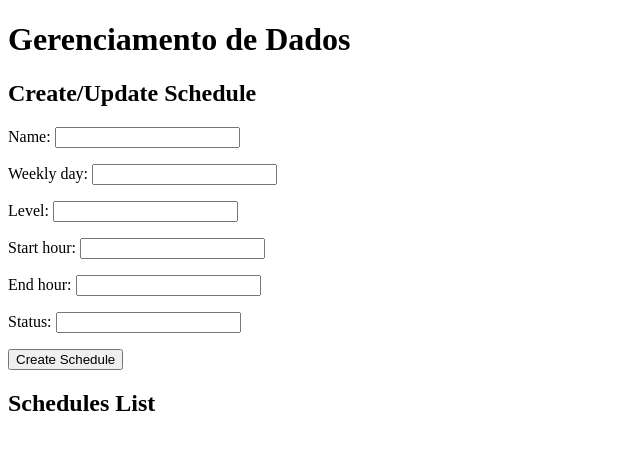
After one commit to micaelcosmo/nf_page, a Django app: page /class_schedules/management/ in a window 1280 px wide. The commit adds this page. Shown: the top 450 px of the page, without its empty margins (0-640 px from the left). Run offline with Django 5.2, Linux system fonts and the light colour scheme; data that the repository does not hold is empty.

Commit message:
feat: Schedules Management View

```diff
--- /dev/null
+++ b/portal_nf/navigate/forms.py
@@ -0,0 +1,7 @@
+from django import forms
+from .models import Schedules
+
+class SchedulesForm(forms.ModelForm):
+    class Meta:
+        model = Schedules
+        fields = '__all__'
--- /dev/null
+++ b/portal_nf/navigate/templates/management.html
@@ -0,0 +1,40 @@
+{% load static %}
+<!DOCTYPE html>
+<html lang="pt-br">
+<head>
+    <meta charset="UTF-8">
+    <meta name="viewport" content="width=device-width, initial-scale=1.0">
+    <title>Gerenciamento de Dados</title>
+</head>
+<body>
+    <header>
+        <h1>Gerenciamento de Dados</h1>
+    </header>
+    <h2>Create/Update Schedule</h2>
+    <form method="post">
+        {% csrf_token %}
+        {{ form.as_p }}
+        {% if schedule_to_update %}
+            <input type="hidden" name="schedule_id" value="{{ schedule_to_update.id }}">
+            <button type="submit" name="update">Update Schedule</button>
+        {% else %}
+            <button type="submit" name="create">Create Schedule</button>
+        {% endif %}
+    </form>
+
+    <h2>Schedules List</h2>
+    <ul>
+        {% for schedule in schedules %}
+            <li>
+                {{ schedule.name }} - {{ schedule.time }}
+                <a href="?edit=true&schedule_id={{ schedule.pk }}">Edit</a>
+                <form method="post" style="display:inline;">
+                    {% csrf_token %}
+                    <input type="hidden" name="schedule_id" value="{{ schedule.pk }}">
+                    <button type="submit" name="delete">Delete</button>
+                </form>
+            </li>
+        {% endfor %}
+    </ul>
+</body>
+</html>
--- a/portal_nf/navigate/views.py
+++ b/portal_nf/navigate/views.py
@@ -1,5 +1,7 @@
-from django.shortcuts import render
 from .models import Schedules
+from .forms import SchedulesForm
+
+from django.shortcuts import render, get_object_or_404, redirect
 
 
 def index(request):
@@ -7,5 +9,44 @@ def index(request):
 
 def class_schedules(request):
     # Consulta todos os registros da tabela 'schedules'
-    class_schedules = schedules = Schedules.objects.all()
+    class_schedules = Schedules.objects.all()
     return render(request, 'class_schedules.html', {'class_schedules': class_schedules})
+
+def manage_class_schedules(request):
+    # Listar todos os schedules
+    schedules = Schedules.objects.all()
+
+    # Inicializar variáveis para o formulário e o objeto a ser deletado
+    form = SchedulesForm()
+    schedule_to_update = None
+    schedule_to_delete = None
+
+    # Verificar se é uma requisição POST
+    if request.method == "POST":
+        if 'create' in request.POST:
+            form = SchedulesForm(request.POST)
+            if form.is_valid():
+                form.save()
+                return redirect('manage_class_schedules')
+
+        elif 'update' in request.POST:
+            schedule_to_update = get_object_or_404(Schedules, pk=request.POST.get('schedule_id'))
+            form = SchedulesForm(request.POST, instance=schedule_to_update)
+            if form.is_valid():
+                form.save()
+                return redirect('manage_class_schedules')
+
+        elif 'delete' in request.POST:
+            schedule_to_delete = get_object_or_404(Schedules, pk=request.POST.get('schedule_id'))
+            schedule_to_delete.delete()
+            return redirect('manage_class_schedules')
+
+    elif request.method == "GET" and 'edit' in request.GET:
+        schedule_to_update = get_object_or_404(Schedules, pk=request.GET.get('schedule_id'))
+        form = SchedulesForm(instance=schedule_to_update)
+
+    return render(request, 'management.html', {
+        'schedules': schedules,
+        'form': form,
+        'schedule_to_update': schedule_to_update
+    })
--- a/portal_nf/portal_nf/urls.py
+++ b/portal_nf/portal_nf/urls.py
@@ -18,8 +18,10 @@ from django.contrib import admin
 from django.urls import path
 from navigate import views
 
+
 urlpatterns = [
     path('', views.index, name='index'),
     path('admin/', admin.site.urls),
     path('horarios/', views.class_schedules, name='class_schedules'),
+    path('class_schedules/management/', views.manage_class_schedules, name='manage_class_schedules'),
 ]
--- a/portal_nf/templates/index.html
+++ b/portal_nf/templates/index.html
@@ -8,5 +8,6 @@
 <body>
     <h1>Bem-vindo à NF Page!</h1>
     <a href="{% url 'class_schedules' %}" class="btn">Ver Horários</a>
+    <a href="{% url 'manage_class_schedules' %}" class="btn">Editar Horários</a>
 </body>
 </html>
```
